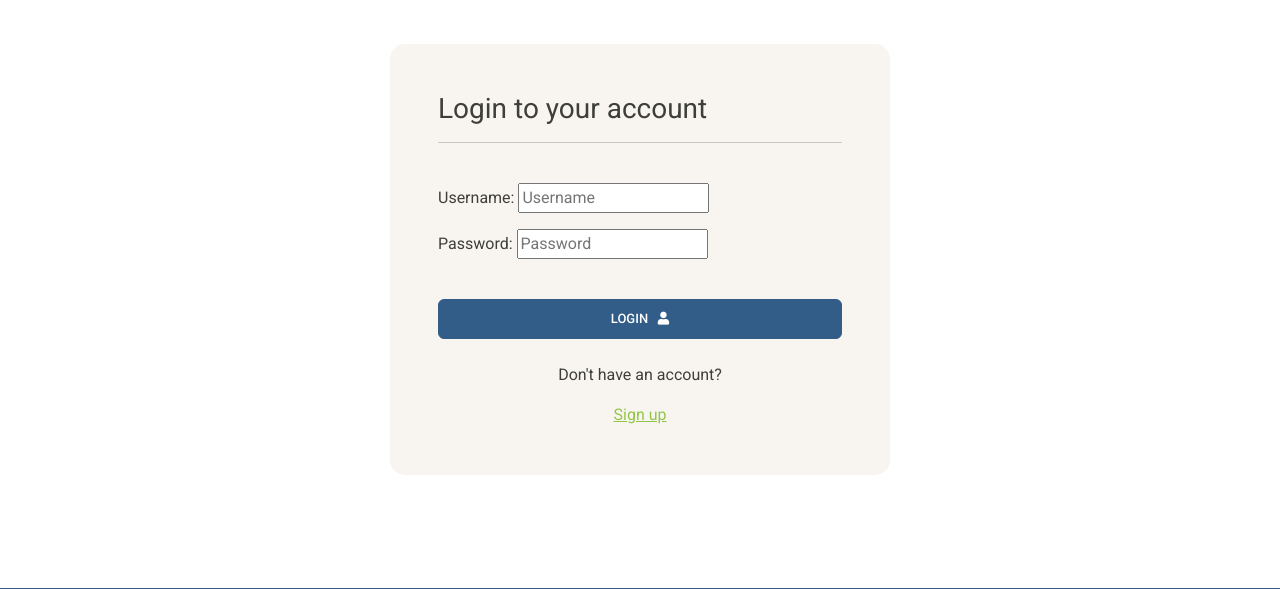
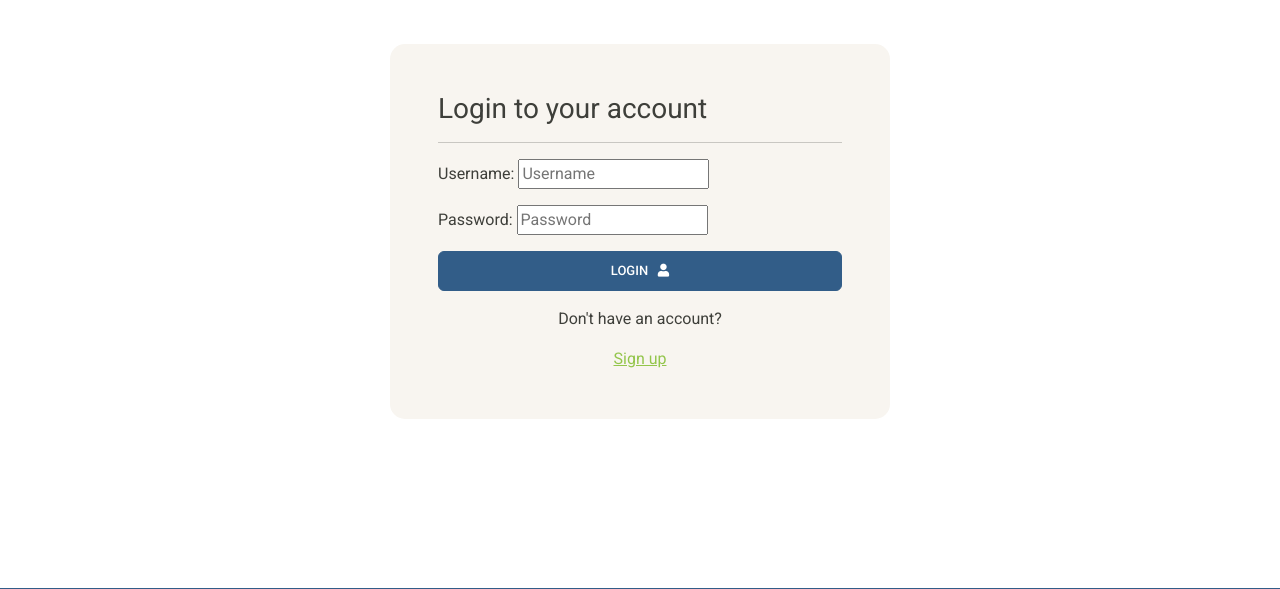
Before and after one commit to Stephen-Bevan/bevanhealthandfitness-, a Django app: page /my-login/ in a window 1280 px wide. Shown: the part 56-645 px from the top of the page. Run offline with Django 4.2, Linux system fonts and the light colour scheme.

Commit message:
added coments to my login and set debug to fales

```diff
--- a/templates/my-login.html
+++ b/templates/my-login.html
@@ -1,19 +1,21 @@
 {% extends 'base.html' %}
 {% block content %}
 <div class="container bg-light shadow-md p-5 form-layout">
+    <!-- Header Section -->
     <h3>Login to your account</h3>
     <hr>
-    <br>
+
+    <!-- Login Form -->
     <form method="POST" autocomplete="off">
         {% csrf_token %}
         {{ form.as_p }}
-        <br>
         <button type="submit" class="btn btn-primary w-100 btn-block p-2">
             Login &nbsp; <i class="fa fa-user" aria-hidden="true"></i>
         </button>
     </form>
-    <br>
-    <div class="text-center">
+
+    <!-- Redirect to Signup -->
+    <div class="text-center mt-3">
         <p>Don't have an account?</p>
         <a href="{% url 'register' %}">Sign up</a>
     </div>
```
Also changed, not shown: README.md, Readme_images/Screenshots_CSS,HTML,Pyton,Js/CSS_Test_Validated.PNG (renamed from Readme_images/Screenshots_CSS,HTML,Pyton/CSS_Test_Validated.PNG), Readme_images/Screenshots_CSS,HTML,Pyton,Js/HTML_Validated.PNG (renamed from Readme_images/Screenshots_CSS,HTML,Pyton/HTML_Validated.PNG), Readme_images/Screenshots_CSS,HTML,Pyton,Js/Html_Test .PNG (renamed from Readme_images/Screenshots_CSS,HTML,Pyton/Html_Test .PNG), Readme_images/Screenshots_CSS,HTML,Pyton,Js/Jsvalidated.PNG (added), Readme_images/Screenshots_CSS,HTML,Pyton,Js/Pyton_code _test .png (renamed from Readme_images/Screenshots_CSS,HTML,Pyton/Pyton_code _test .png), Readme_images/Screenshots_CSS,HTML,Pyton,Js/Pyton_code_Validated.PNG (renamed from Readme_images/Screenshots_CSS,HTML,Pyton/Pyton_code_Validated.PNG).
